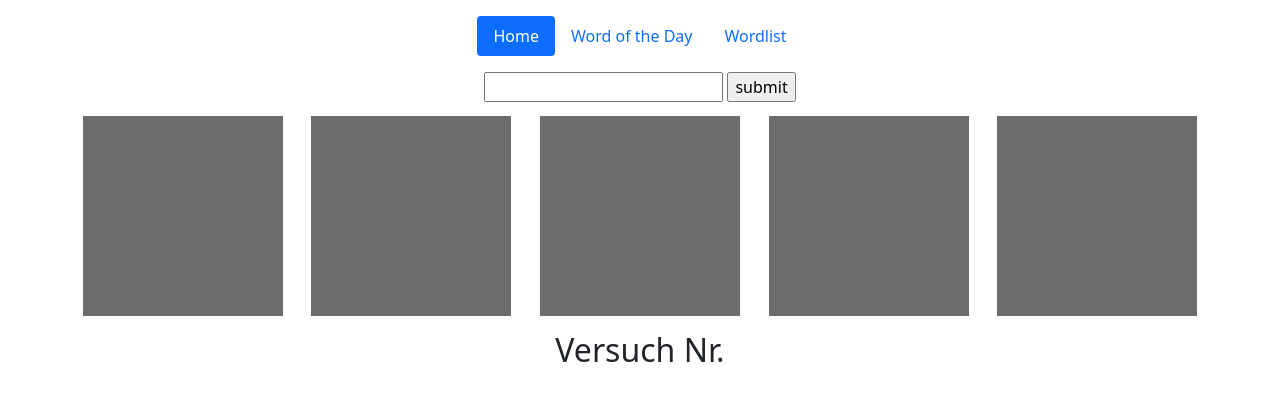
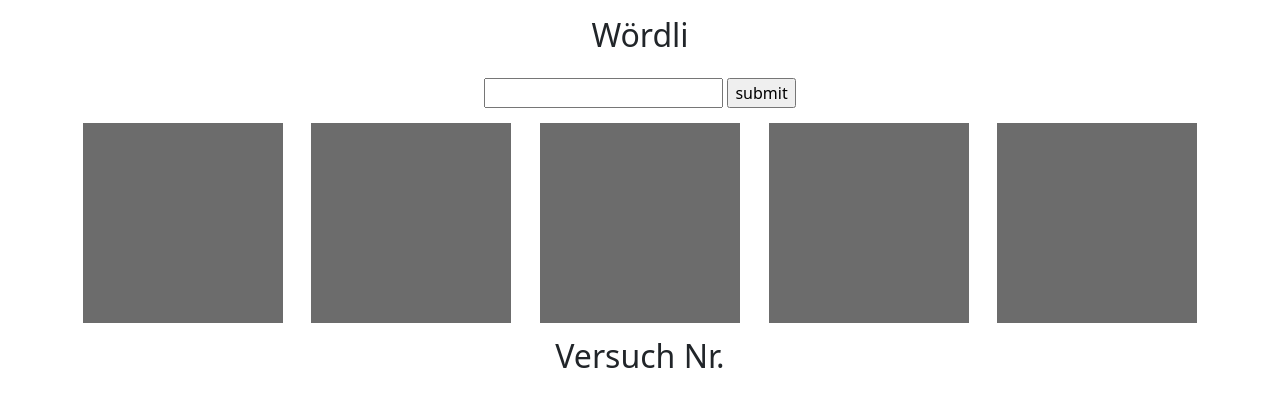
Before and after one commit to rotzvonsydney/woerdli, a Flask app: page / in a window 1280 px wide. Shown: the top 407 px of the page. Run offline with Flask 2, Linux system fonts and the light colour scheme; lists and menus that the app fills with data are empty; some libraries are stand-ins or nearby versions.

Commit message:
Fixed the Commiting Errors

```diff
--- a/statistik.json
+++ b/statistik.json
@@ -1 +1 @@
-{"a": 2, "u": 1, "\u00e4": 4, "h": 2, "l": 5, "o": 1, "f": 1, "d": 1, "i": 5, "c": 1, "e": 3, "w": 1, "x": 2, "b": 1}
+{"h": 2, "a": 4, "l": 6, "o": 1, "s": 5, "e": 5, "i": 5, "n": 1, "g": 1, "u": 1, "t": 1, "d": 3, "f": 2, "\u00e4": 1, "c": 1, "b": 1}
--- a/templates/index.html
+++ b/templates/index.html
@@ -11,11 +11,7 @@
 <body>
 
 <header class="d-flex justify-content-center py-3">
-      <ul class="nav nav-pills">
-        <li class="nav-item"><a href="#" class="nav-link active" aria-current="page">Home</a></li>
-        <li class="nav-item"><a href="#" class="nav-link">Word of the Day</a></li>
-        <li class="nav-item"><a href="#" class="nav-link">Wordlist</a></li>
-      </ul>
+     <h2>Wördli</h2>
 </header>
 
 <div align="center">
@@ -46,10 +42,14 @@
 
 <h2 class="versuch">Versuch Nr. {{ counter }}</h2>
 
-{{ counter_falsch }} {{ counter_halbrichtig }} {{ counter_richtig }}
+
 
 <div>
-    <h2 class="versuch">{{ lsng1 }} {{ lsng2 }} {{ lsng3 }} {{ lsng4 }} {{ lsng5 }}</h2>
+    <h2 class="versuch">
+        {% for letters in loesungliste %}
+        {{ loesungliste[loop.index0] }}
+        {% endfor %}
+    </h2>
 
 </div>
 
```
